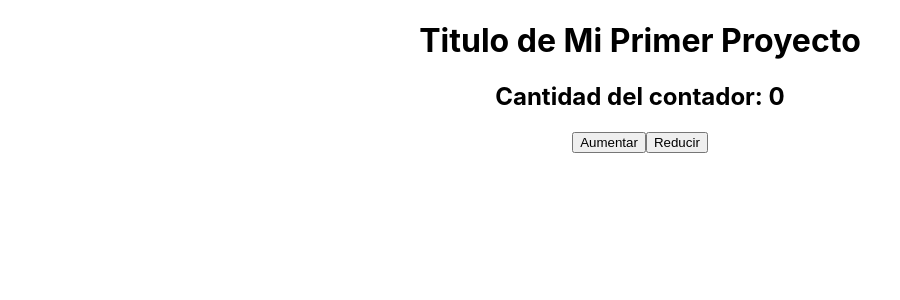
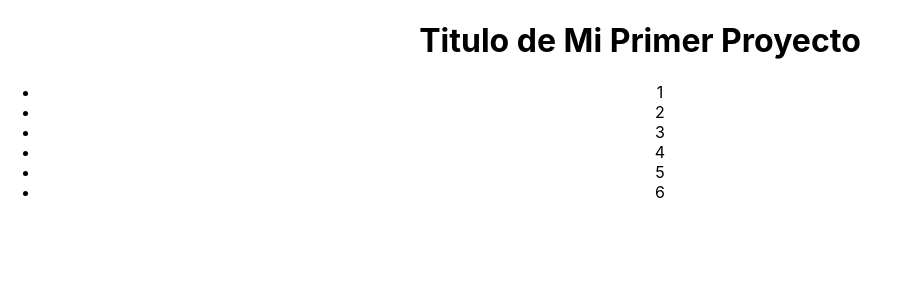
Before and after one commit to soniacastromartel/primerproyectoReact, a React (Create React App) app in the folder my-app/: page / in a window 1280 px wide. Shown: the top 300 px of the page, without its empty margins (0-900 px from the left). Built offline with nearby package versions, Linux system fonts and the light colour scheme.

Commit message:
1.4 List Key Map

```diff
--- a/my-app/src/App.jsx
+++ b/my-app/src/App.jsx
@@ -1,11 +1,11 @@
 import React from 'react';
 import './App.css';
-import { Contador } from './components/Contador';
+import Listado from './components/Listado';
 function App() {
   return (
     <div className="App">
      <h1>Titulo de Mi Primer Proyecto</h1>
-     <Contador></Contador>
+     <Listado></Listado>
     </div>
   );
 }
--- /dev/null
+++ b/my-app/src/components/Listado.jsx
@@ -0,0 +1,19 @@
+import React, {Fragment, useState} from 'react'
+ const Listado = () => {
+const [numeros, setNumeros] = useState ([1,2,3,4,5,6])
+
+    return (
+        <Fragment>
+          <ul>
+              {
+                  numeros.map((item, index) =>
+                      <li key={index}>{item}</li>
+
+                  )
+              }
+              </ul>
+        </Fragment>
+    )
+}
+
+export default Listado
```
